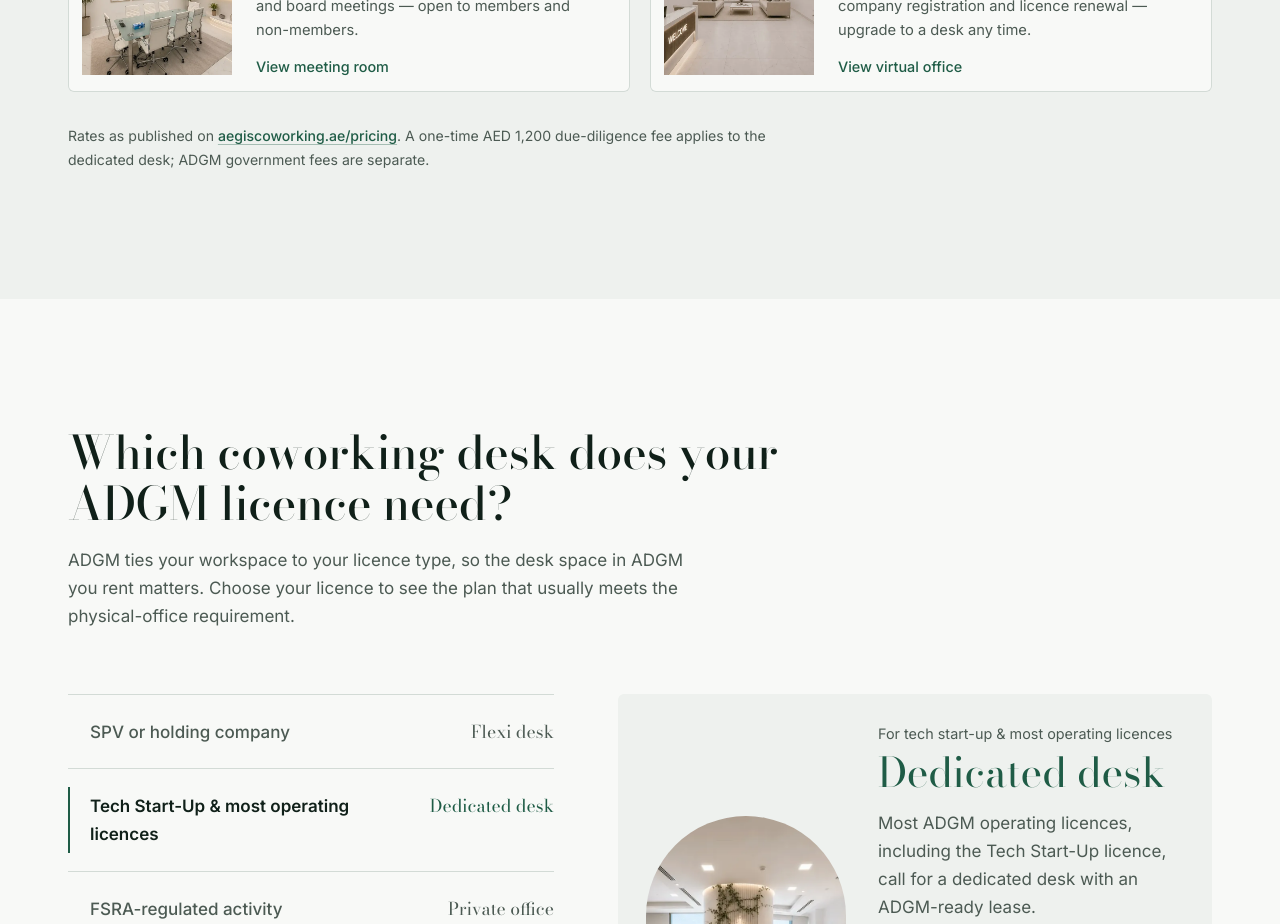
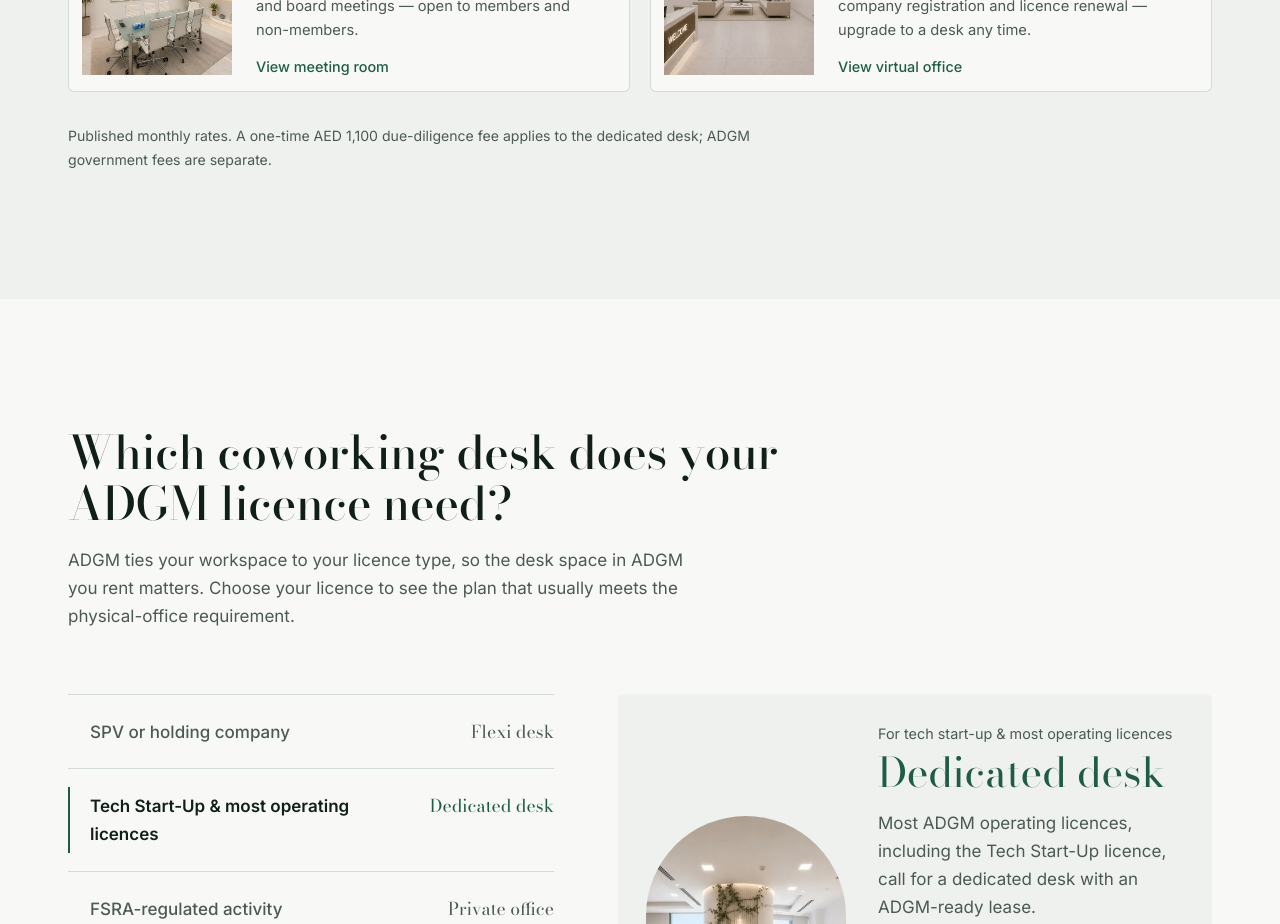
Before and after one commit to coworkingaegis-dev/aegis-coworking-space, a React (Vite) app: page / in a window 1280 px wide. Shown: the part 3340-4264 px from the top of the page. Built offline with nearby package versions, Linux system fonts and the light colour scheme.

Commit message:
Update Plans.jsx

```diff
--- a/src/components/Plans.jsx
+++ b/src/components/Plans.jsx
@@ -71,8 +71,8 @@
         </div>
 
         <p className="plans-foot">
-          Rates as published on <a href={`${MAIN_SITE}/pricing`}>aegiscoworking.ae/pricing</a>. A one-time
-          AED 1,200 due-diligence fee applies to the dedicated desk; ADGM government fees are separate.
+          Published monthly rates. A one-time
+          AED 1,100 due-diligence fee applies to the dedicated desk; ADGM government fees are separate.
         </p>
       </div>
     </section>
```
